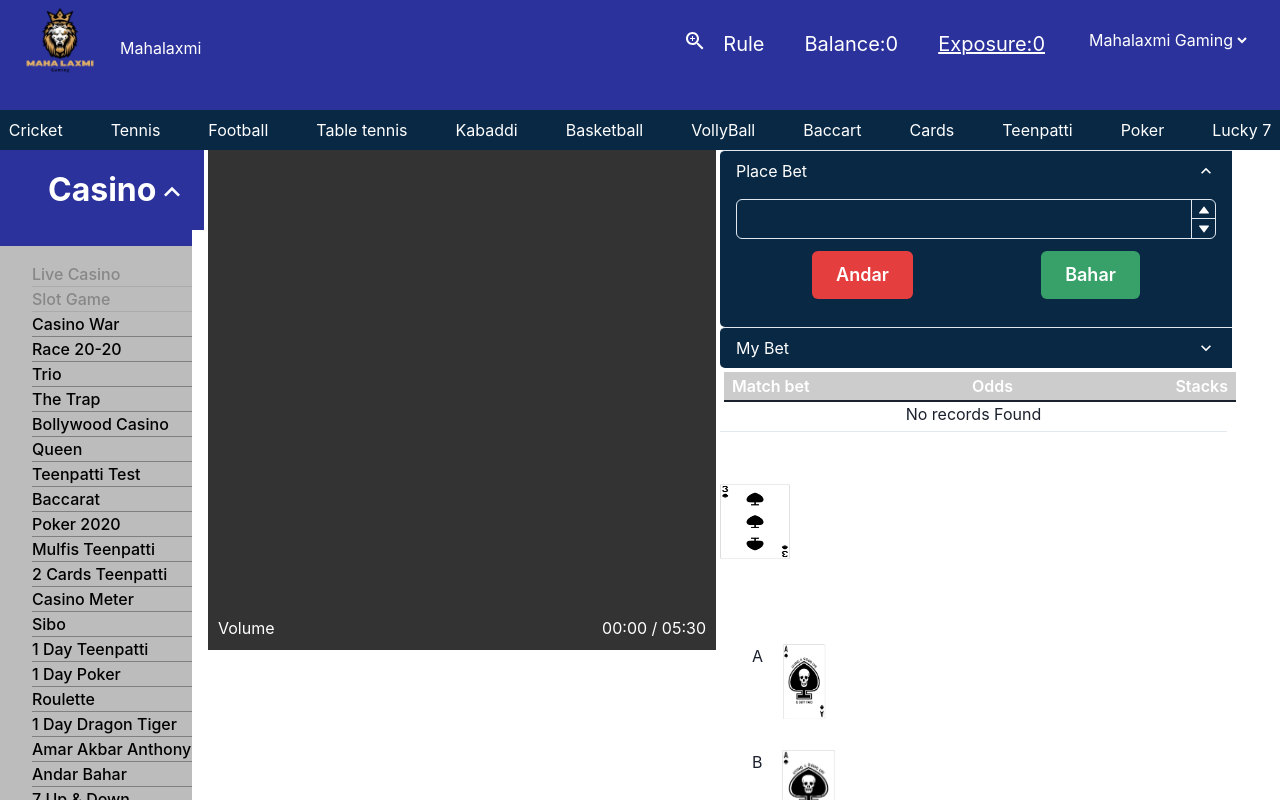
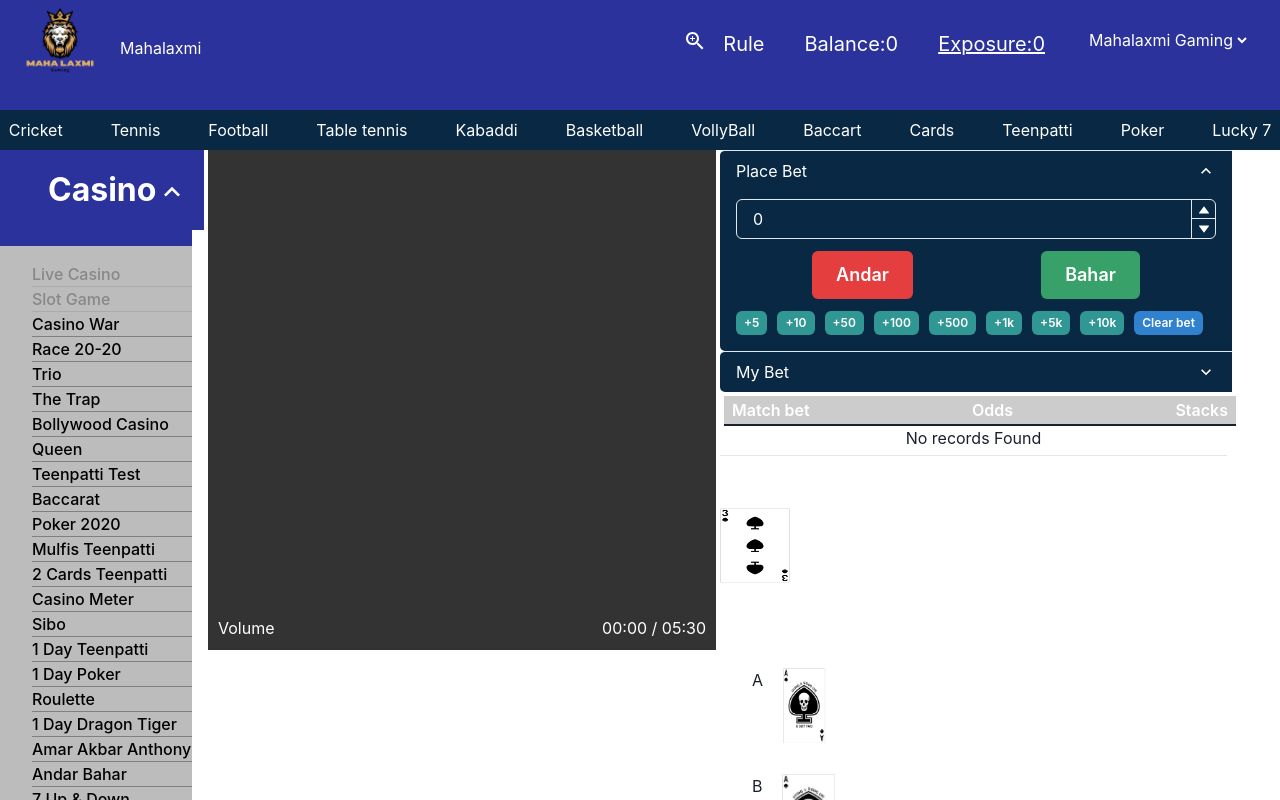
Before and after one commit to Akshaybaiswaree/Mahalaxmi, a React (Vite) app: page /andarbahar in a window 1280 px wide. Both pictures are taken after a click on the button "Place Bet". Shown: the top 800 px of the page. Built offline with nearby package versions, Linux system fonts and the light colour scheme.

Commit message:
Feat - feature added

```diff
--- a/src/Component/Home/Games/AndarBahar.jsx
+++ b/src/Component/Home/Games/AndarBahar.jsx
@@ -22,14 +22,17 @@
 import { Icon } from "@iconify/react";
 import { AspectRatio } from "@chakra-ui/react";
 import video from "../Games/AnderBahar.mp4";
-import { useState } from "react";
+import { useEffect, useState } from "react";
 
 const AndarBahar = () => {
   const [toggle, setToggle] = useState(false); // toggle Functionallity
   const [toggle2, setToggle2] = useState(false);
   const [userCoine, setUserCoine] = useState(500); // Actual Coin
-  const [inputValue, setInputValue] = useState(""); // For Input
+  const [inputValue, setInputValue] = useState(0); // For Input
 
+  console.log(inputValue);
+
+  useEffect(() => {}, [inputValue]);
   const togglhandler = () => {
     setToggle(!toggle);
   };
@@ -38,14 +41,16 @@
   };
 
   const AndarHandler = () => {
-    const totalCoin = userCoine - Number(inputValue);
-    // console.log(totalCoin, "total Coin");
-    if(inputValue > userCoine ){
-      alert("Bhai minus mai cala jayega tu")
-      setUserCoine(0)
+    if (inputValue > userCoine) {
+      alert(
+        "Insufficient funds in your account. Please add funds to continue."
+      );
+      setInputValue(0);
+    } else {
+      const totalCoin = userCoine - inputValue;
+      setUserCoine(totalCoin);
+      setInputValue(0);
     }
-    setUserCoine(totalCoin);
-    setInputValue(""); // Set to an empty string to clear the input
   };
 
   const BaharHandler = () => {
@@ -127,18 +132,13 @@
                   </AccordionButton>
                 </h2>
                 <AccordionPanel pb={4} display={toggle ? "block" : "none"}>
-                  {
-                    <NumberInput>
-                      <NumberInputField
-                        value={inputValue}
-                        onChange={(e) => setInputValue(e.target.value)}
-                      />
-                      <NumberInputStepper>
-                        <NumberIncrementStepper color="white" />
-                        <NumberDecrementStepper color="white" />
-                      </NumberInputStepper>
-                    </NumberInput>
-                  }
+                  <NumberInput value={inputValue}>
+                    <NumberInputField />
+                    <NumberInputStepper>
+                      <NumberIncrementStepper color="white" />
+                      <NumberDecrementStepper color="white" />
+                    </NumberInputStepper>
+                  </NumberInput>
 
                   <Flex justify="space-around" m={3}>
                     <WrapItem>
@@ -160,21 +160,103 @@
                       </Button>
                     </WrapItem>
                   </Flex>
+
+                  <Flex gap={"10px"}>
+                    <Button
+                      colorScheme="teal"
+                      size="xs"
+                      onClick={() => {
+                        setInputValue((prev) => prev + 5);
+                      }}
+                    >
+                      +5
+                    </Button>
+                    <Button
+                      colorScheme="teal"
+                      size="xs"
+                      onClick={() => {
+                        setInputValue((prev) => prev + 10);
+                      }}
+                    >
+                      +10
+                    </Button>
+                    <Button
+                      colorScheme="teal"
+                      size="xs"
+                      onClick={() => {
+                        setInputValue((prev) => prev + 50);
+                      }}
+                    >
+                      +50
+                    </Button>
+                    <Button
+                      colorScheme="teal"
+                      size="xs"
+                      onClick={() => {
+                        setInputValue((prev) => prev + 100);
+                      }}
+                    >
+                      +100
+                    </Button>
+                    <Button
+                      colorScheme="teal"
+                      size="xs"
+                      onClick={() => {
+                        setInputValue((prev) => prev + 500);
+                      }}
+                    >
+                      +500
+                    </Button>
+                    <Button
+                      colorScheme="teal"
+                      size="xs"
+                      onClick={() => {
+                        setInputValue((prev) => prev + 1000);
+                      }}
+                    >
+                      +1k
+                    </Button>
+                    <Button
+                      colorScheme="teal"
+                      size="xs"
+                      onClick={() => {
+                        setInputValue((prev) => prev + 5000);
+                      }}
+                    >
+                      +5k
+                    </Button>
+                    <Button
+                      colorScheme="teal"
+                      size="xs"
+                      onClick={() => {
+                        setInputValue((prev) => prev + 10000);
+                      }}
+                    >
+                      +10k
+                    </Button>
+                    <Button
+                      colorScheme="blue"
+                      size="xs"
+                      onClick={() => {
+                        setInputValue(0);
+                      }}
+                    >
+                      Clear bet
+                    </Button>
+                  </Flex>
                 </AccordionPanel>
               </AccordionItem>
               <AccordionItem bg="#092844" color="white" borderLeftRadius="5">
                 <h2>
-                  <AccordionButton onClick={togglhandler2} >
+                  <AccordionButton onClick={togglhandler2}>
                     <Box as="span" flex="1" textAlign="left">
                       My Bet
                     </Box>
                     <AccordionIcon />
                   </AccordionButton>
                 </h2>
-                <AccordionPanel pb={4}  display={toggle2 ? "block" : "none"}>
-                  {
-                  <h1>{userCoine}</h1>
-                  }
+                <AccordionPanel pb={4} display={toggle2 ? "block" : "none"}>
+                  {<h1>{userCoine}</h1>}
                 </AccordionPanel>
               </AccordionItem>
 
```
